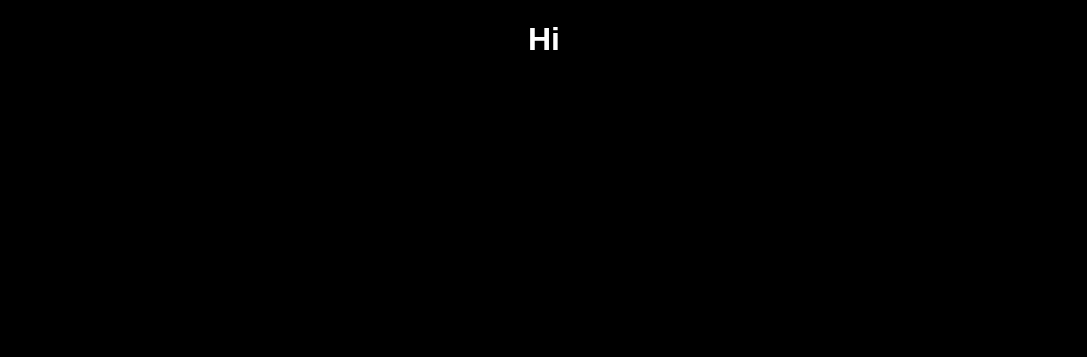
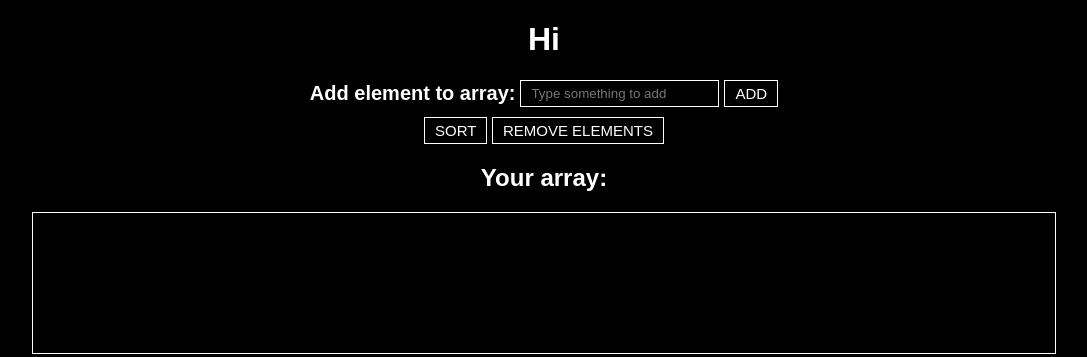
Before and after one commit to IlyPoh/6Kuznetsov-FrontEndPro-12.11.22, a plain HTML site: page index.html in a window 1280 px wide. Shown: the whole page, without its empty margins (96-1183 px from the left). Drawn offline with Linux system fonts and the light colour scheme.

Commit message:
Working with array is done (dz12)

```diff
--- a/css/style.css
+++ b/css/style.css
@@ -9,3 +9,64 @@ body {
     width: 100%;
     margin: 0 auto;
 }
+.btn {
+    background: #000;
+    border: 1px solid #fff;
+    color: #fff;
+
+    font-size: 15px;
+    text-transform: uppercase;
+    padding: 4px 10px;
+    transition: all .5s ease;
+}
+.btn:hover {
+    color: #000;
+    background: #fff;
+    border: 1px solid #000;
+    box-shadow: 0 0 0 0.05rem #fff;
+}
+
+
+.adding-elements-to-array {
+    display: flex;
+    align-items: center;
+    justify-content: center;
+    gap: 5px;
+    margin-bottom: 10px;
+}
+.adding-elements-to-array-text {
+    font-size: 20px;
+    font-weight: 700;
+}
+.adding-elements-to-array-input {
+    background: #000;
+    border: 1px solid #fff;
+    padding: 5px 10px;
+    color: #fff;
+    transition: all .5s ease;
+}
+.adding-elements-to-array-input::placeholder {
+    color: #777;
+}
+.adding-elements-to-array-input:hover {
+    color: #000;
+    background: #fff;
+    border: 1px solid #000;
+    box-shadow: 0 0 0 0.05rem #fff;
+}
+.adding-elements-to-array-input:hover::placeholder {
+    color: #000;
+}
+
+.buttons {
+    margin-bottom: 10px;
+}
+
+#currentArray {
+    background: #000;
+    border: 1px solid #fff;
+    color: #fff;
+    font-size: 15px;
+    min-height: 100px;
+    padding: 20px;;
+}
--- a/index.html
+++ b/index.html
@@ -4,12 +4,26 @@
     <meta charset="UTF-8">
     <meta http-equiv="X-UA-Compatible" content="IE=edge">
     <meta name="viewport" content="width=device-width, initial-scale=1.0">
-    <title>Document</title>
+    <title>Homework</title>
     <link rel="stylesheet" href="css/style.css">
 </head>
 <body>
     <div class="container">
         <h1>Hi</h1>
+        <div class="adding-elements-to-array">
+            <label for="element-of-array" class="adding-elements-to-array-text">Add element to array:</label>
+            <input id="element-of-array" type="text" class="adding-elements-to-array-input" placeholder="Type something to add">
+            <button class="btn" onclick="addingElementToArray()">Add</button>
+        </div>
+        <div class="buttons">
+            <button class="btn" onclick="sortingElements()">sort</button>
+            <button class="btn" onclick="removingElements()">remove elements</button>
+        </div>
+        <div>
+            <h2>Your array:</h2>
+            <div id="currentArray"></div>
+        </div>
     </div>
+    <script src="scripts/addElementToArray.js" defer></script>
 </body>
 </html>
--- /dev/null
+++ b/scripts/addElementToArray.js
@@ -0,0 +1,18 @@
+let userArray = [];
+
+function addingElementToArray() {
+    let addingElement = document.getElementById("element-of-array");
+    userArray.push(addingElement.value);
+
+    document.getElementById("currentArray").innerText = userArray.join(', ');
+}
+
+function sortingElements() {
+    userArray.sort();
+    document.getElementById("currentArray").innerText = userArray.join(', ');
+}
+
+function removingElements() {
+    userArray.splice(1, 3);
+    document.getElementById("currentArray").innerText = userArray.join(', ');
+}
```
